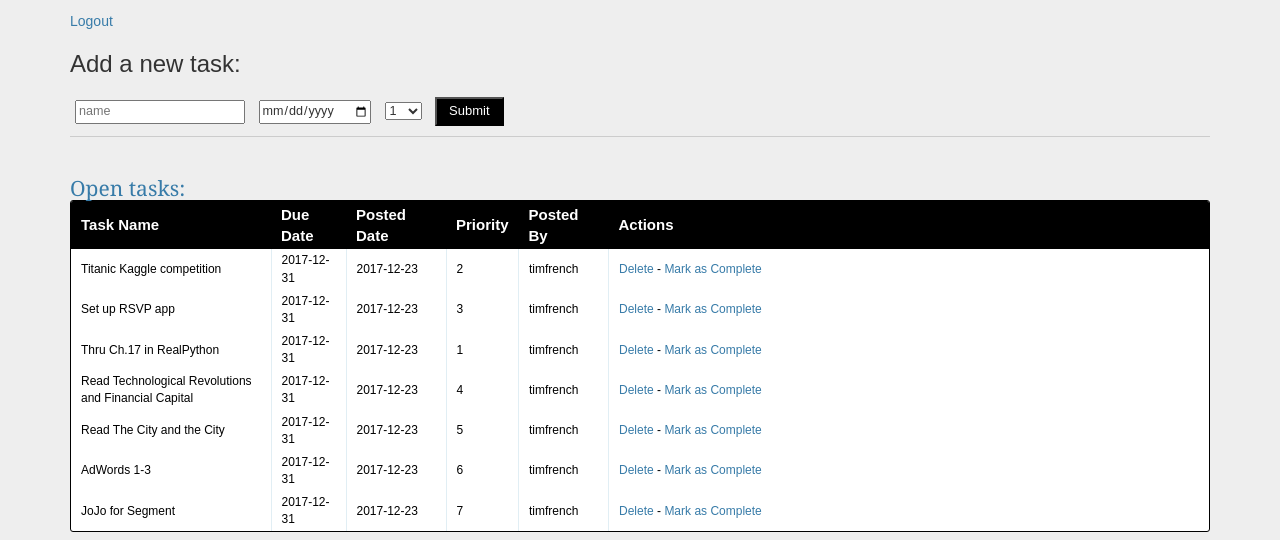
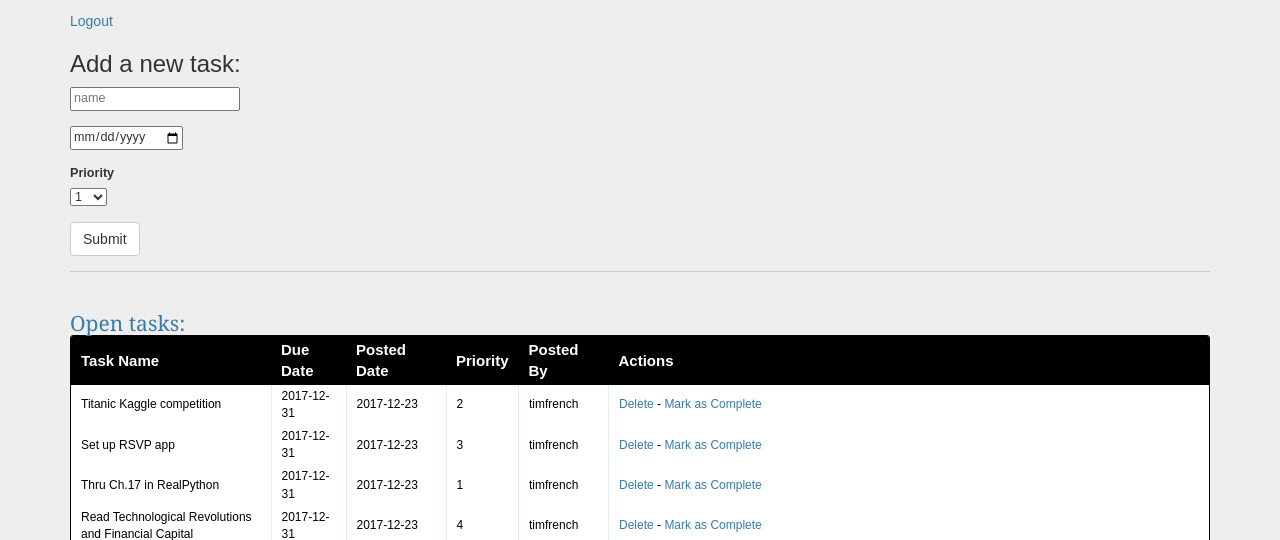
Before and after one commit to tfrench15/flaskrtaskr, a Flask app: page /add in a window 1280 px wide. Shown: the part 51-591 px from the top of the page. Run offline with Flask 2, Linux system fonts and the light colour scheme; a user stored in the database is signed in; data comes from the database, SQL or seed files in the repository; some libraries are stand-ins or nearby versions.

Commit message:
update html to 4e

```diff
--- a/project/templates/tasks.html
+++ b/project/templates/tasks.html
@@ -6,41 +6,41 @@
 <a href="{{ url_for('logout') }}">Logout</a>
 <div class="add-task">
   <h3>Add a new task:</h3>
-  <form action="{{ url_for('create_task') }}" method="post" class="inline-form">
+    <form action="{{ url_for('create_task') }}" method="post">
       {{ form.csrf_token }}
-    <div class="input-group">
+      <div class="form-group">
         {{ form.name(placeholder="name") }}
         {% if form.name.errors %}
-        <div class="error">
+          <span class="error">
             {% for error in form.name.errors %}
-            {{error}}
+              {{ error }}
             {% endfor %}
-        </div>
+          </span>
         {% endif %}
       </div>
-    <div class="input-group">
+      <div class="form-group">
         {{ form.due_date(placeholder="due date") }}
         {% if form.due_date.errors %}
-        <div class="error">
+          <span class="error">
             {% for error in form.due_date.errors %}
-            {{error}}
+              {{ error }}
             {% endfor %}
-        </div>
+          </span>
         {% endif %}
       </div>
-    <div class="input-group">
-      {{ form.priority(placeholder="priority") }}
+      <div class="form-group">
+        {{ form.priority.label }}
+        {{ form.priority }}
         {% if form.priority.errors %}
-        <div class="error">
+          <span class="error">
             {% for error in form.priority.errors %}
-            {{error}}
+              {{ error }}
             {% endfor %}
-        </div>
+          </span>
         {% endif %}
       </div>
-    <div class="input-group">
-      <button class="button" type="submit">Submit</button>
-    </div>
+      <div class="form-group"><input class="btn btn-default" type="submit" value="Submit"></div>
+    </form>
 </div>
 <div class="entries">
   <br>
@@ -98,7 +98,7 @@
           <td width="50px">{{ task.priority }}</td>
           <td width="90px">{{ task.poster.name }}</td>
           <td>
-             <a href="{{ url_for('delete_task', task_id = task.task_id) }}">Delete</a>
+             <a href="{{ url_for('delete_entry', task_id = task.task_id) }}">Delete</a>
           </td>
         </tr>
       {% endfor %}
```
Also changed, not shown: project/templates/login.html (+11 -14 lines), project/templates/register.html (+10 -18 lines). Lines whose indentation alone changed are shown as unchanged.
